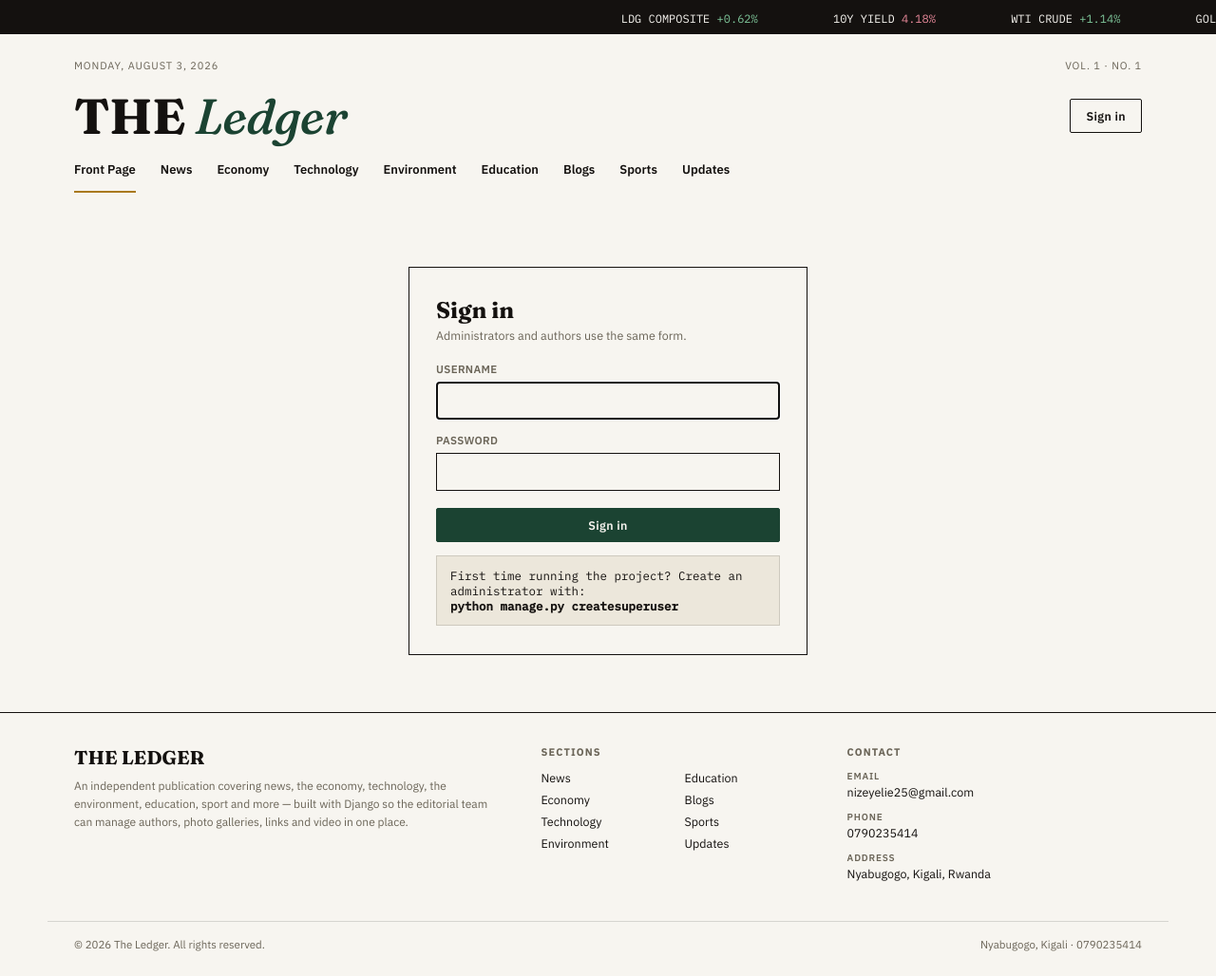
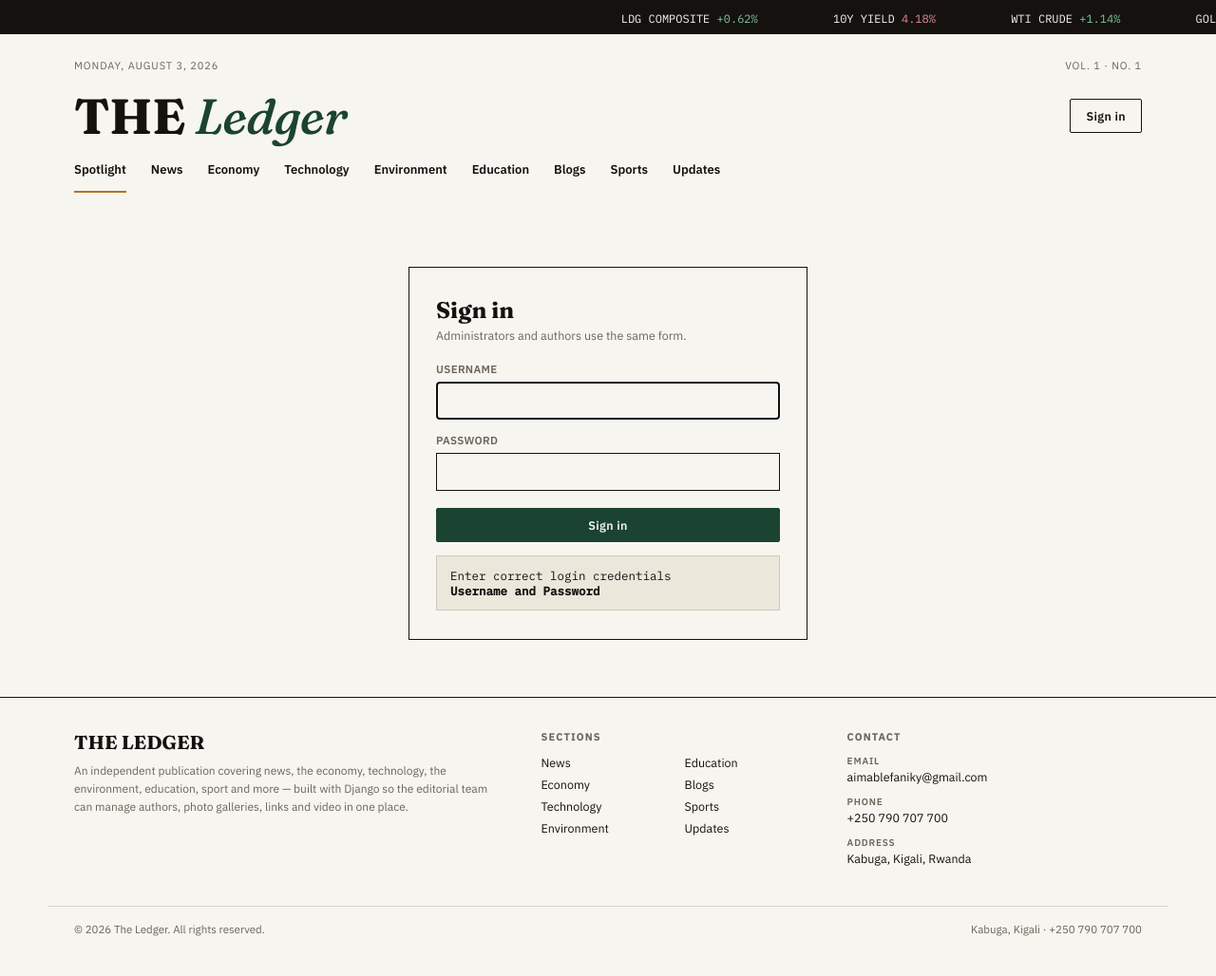
Before and after one commit to Obed200/Ledger, a Django app: page /accounts/login/ in a window 1280 px wide. Shown: the whole page at 95% size. After the commit the page ends 986 px from the top, so only its background shows below. Run offline with Django 5.2, Linux system fonts and the light colour scheme.

Commit message:
update footer

```diff
--- a/ledger/ledger_project/templates/accounts/login.html
+++ b/ledger/ledger_project/templates/accounts/login.html
@@ -17,8 +17,8 @@
       <div style="margin-top:18px;"><button class="btn btn-solid" style="width:100%;" type="submit">Sign in</button></div>
     </form>
     <div class="credential-box">
-      First time running the project? Create an administrator with:<br>
-      <strong>python manage.py createsuperuser</strong>
+      Enter correct login credentials<br>
+      <strong>Username and Password</strong>
     </div>
   </div>
 </div>
--- a/ledger/ledger_project/templates/base.html
+++ b/ledger/ledger_project/templates/base.html
@@ -51,7 +51,7 @@
     </div>
   </div>
   <nav class="mainnav">
-    <a href="{% url 'news:home' %}" class="{% if active_category == 'All' or not active_category %}active{% endif %}">Front Page</a>
+    <a href="{% url 'news:home' %}" class="{% if active_category == 'All' or not active_category %}active{% endif %}">Spotlight</a>
     {% for c in nav_categories %}
       <a href="{% url 'news:home' %}?category={{ c }}" class="{% if active_category == c %}active{% endif %}">{{ c }}</a>
     {% endfor %}
@@ -91,15 +91,15 @@
       <ul class="footer-contact">
         <li>
           <span class="fc-label">Email</span>
-          <a href="mailto:nizeyelie25@gmail.com">nizeyelie25@gmail.com</a>
+          <a href="mailto:aimablefaniky@gmail.com">aimablefaniky@gmail.com</a>
         </li>
         <li>
           <span class="fc-label">Phone</span>
-          <a href="tel:+250790235414">0790235414</a>
+          <a href="tel:+250790707700">+250 790 707 700</a>
         </li>
         <li>
           <span class="fc-label">Address</span>
-          <address>Nyabugogo, Kigali, Rwanda</address>
+          <address>Kabuga, Kigali, Rwanda</address>
         </li>
       </ul>
     </div>
@@ -107,7 +107,7 @@
 
   <div class="wrap footer-base">
     <span>&copy; {% now "Y" %} The Ledger. All rights reserved.</span>
-    <span>Nyabugogo, Kigali · <a href="tel:+250790235414">0790235414</a></span>
+    <span>Kabuga, Kigali · <a href="tel:+250790707700">+250 790 707 700</a></span>
   </div>
 </footer>
 
--- a/ledger/ledger_project/templates/news/article_detail.html
+++ b/ledger/ledger_project/templates/news/article_detail.html
@@ -2,7 +2,7 @@
 {% block title %}{{ article.title }} — THE LEDGER{% endblock %}
 {% block content %}
 <div class="wrap article-detail">
-  <a class="back-link" href="{% url 'news:home' %}">← Front Page</a>
+  <a class="back-link" href="{% url 'news:home' %}">← Spotlight</a>
   <div class="detail-head">
     <div class="eyebrow cat-{{ article.category }}">{{ article.category }}</div>
     {% if user.is_authenticated %}
--- a/ledger/ledger_project/templates/news/article_edit.html
+++ b/ledger/ledger_project/templates/news/article_edit.html
@@ -51,7 +51,7 @@
         <h3>Photos</h3>
         <div class="phint">
           {{ article.photo_count }} photo{{ article.photo_count|pluralize }} on this story —
-          pick the one that leads it on the front page.
+          pick the one that leads it on the Spotlight.
         </div>
 
         {{ formset.management_form }}
```
Also changed, not shown: ledger/ledger_project/db.sqlite3, ledger/ledger_project/media/articles/2026/08/ishimwe_sis.png (added), ledger/ledger_project/media/articles/2026/08/jolie.jpeg (added).
